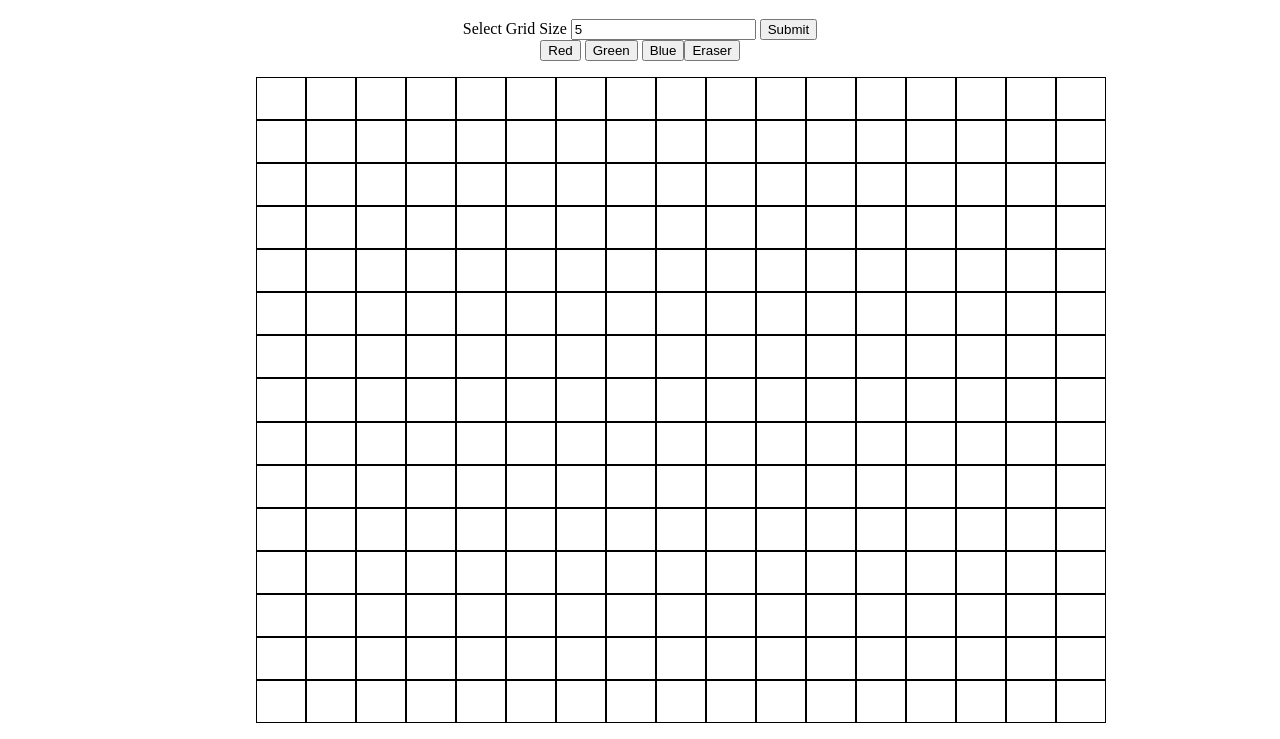
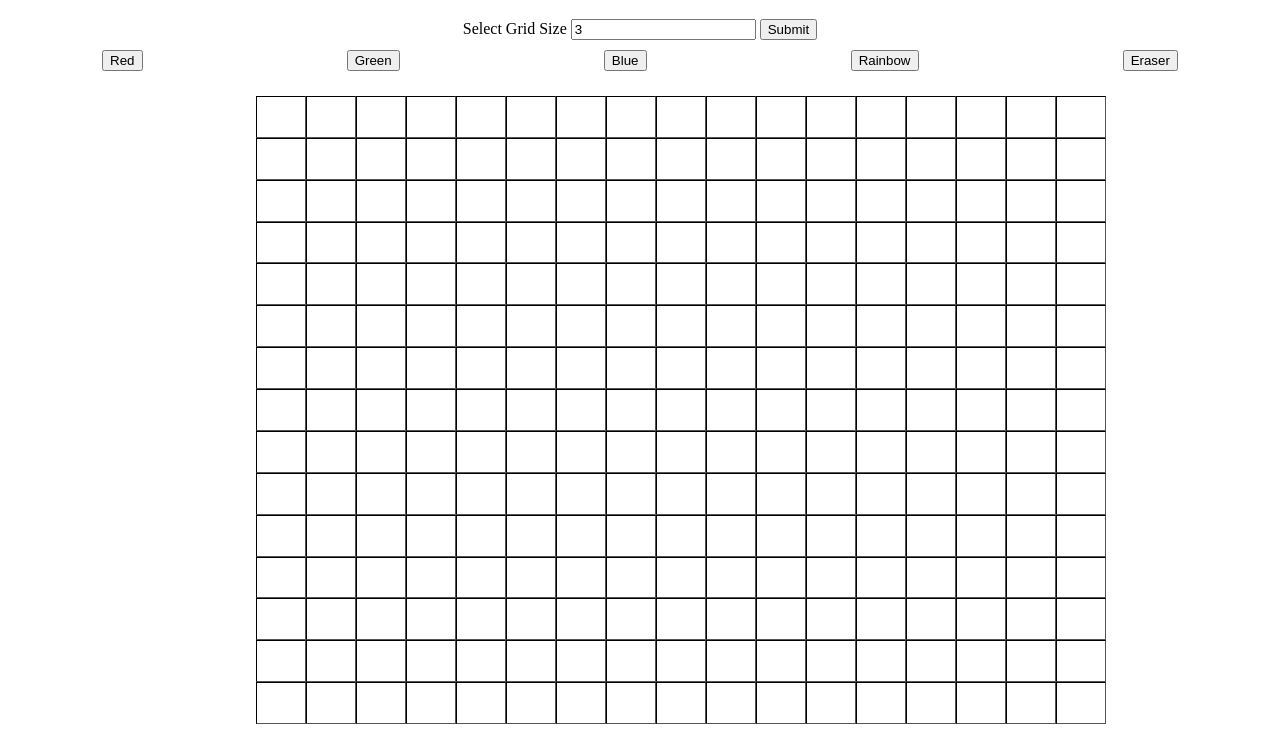
Before and after one commit to samglz10/Etch-A-Sketch, a plain HTML site: page Etch-A-Sketch/index.html in a window 1280 px wide. Both pictures are taken after typing "5" into the empty fields and a click on the button "Submit". Shown: the part 61-800 px from the top of the page. Drawn offline with Linux system fonts and the light colour scheme.

Commit message:
mouse hover and rainbow color added

```diff
--- a/Etch-A-Sketch/index.css
+++ b/Etch-A-Sketch/index.css
@@ -29,9 +29,24 @@ body{
     background-color: white;
     height: 6.25%;
     width: 6.25%;
-    border: 1px solid black;
+    border: 1px inset black;
     margin: 0;
+    padding: 0;
 
+}
+
+#colors {
+    display: flex;
+    margin: 10px;
+    justify-content: center;
+    align-items: center;
+    width: 100%;
+}
+
+button{
+    height: 100%;
+    width: auto;
+    margin: auto;
 }
 /*
 .row:hover{
--- a/Etch-A-Sketch/index.html
+++ b/Etch-A-Sketch/index.html
@@ -11,13 +11,14 @@
     <h1>Etch-a-Sketch</h1>
     <label for="squarecount">
         Select Grid Size
-        <input id="grid-count" value="" type="number"> </input>
+        <input id="grid-count" type="number"> </input>
         <button id="grid-btn" type="submit">Submit</button>
     </label>
     <div id="colors">
         <button class ='color' value="Red">Red</button>
         <button class ='color' value="Green">Green</button>
-        <button class ='color' value="Blue">Blue</input>
+        <button class ='color' value="Blue">Blue</button>
+        <button id ='rainbow' class ='color' value="">Rainbow</button>
         <button class ='color' value="White"> Eraser</button>
     </div>
 
--- a/Etch-A-Sketch/index.js
+++ b/Etch-A-Sketch/index.js
@@ -6,14 +6,36 @@ const rowOfDivs = document.createElement('div');
 const colors = document.querySelectorAll('.color');
 const gridSize = document.getElementById('grid-count');
 const gridSizeBtn =document.getElementById('grid-btn');
+const rainbow = document.getElementById('rainbow');
 
 gridSizeBtn.addEventListener('click', (e)=>{
-    defaultSizeGrid = e.target.value;
-    createCanvass(defaultSizeGrid);
+   console.log(gridSize)
+   gridSize.value = 3;
+   console.log(gridSize)
+
 })
 console.log(defaultSizeGrid)
 //console.log(colors)
 //const getDiv = document.getElementById()
+
+function rainbowColors(){
+        rainbow.addEventListener('click',(e)=>{
+            const red = Math.floor(Math.random() * 256); // Random integer between 0 and 255
+            const green = Math.floor(Math.random() * 256);
+            const blue = Math.floor(Math.random() * 256);
+                let rainbowColor = `rgb(${red}, ${green}, ${blue})`;
+                rainbow.value = rainbowColor;
+                rainbow.styles.color = rainbowColor
+                //console.log(rainbowColor)
+                rowOfDivs.addEventListener('mouseover', (e)=>{
+                    rainbowColors();
+                    console.log(rainbowColor)
+                    rowOfDivs.style.backgroundColor = rainbowColor;
+                })
+        })
+
+}
+rainbowColors()
 
 
 const createCanvass =(gridSize)=>{
@@ -22,13 +44,14 @@ const createCanvass =(gridSize)=>{
         rowOfDivs.className = 'row';
         rowOfDivs.id = row;
         container.append(rowOfDivs);
-
         for(let i = 0; i < colors.length; i++){
             let selectedColor = colors[i];
             selectedColor.addEventListener('click',(e)=>{
                 let currentColor = e.target.value
                 rowOfDivs.addEventListener('mouseover', (e)=>{
-                    rowOfDivs.style.backgroundColor = currentColor;
+                    if(e.shiftKey){
+                        rowOfDivs.style.backgroundColor = currentColor;
+                    }
                 })
             })
         }
```
